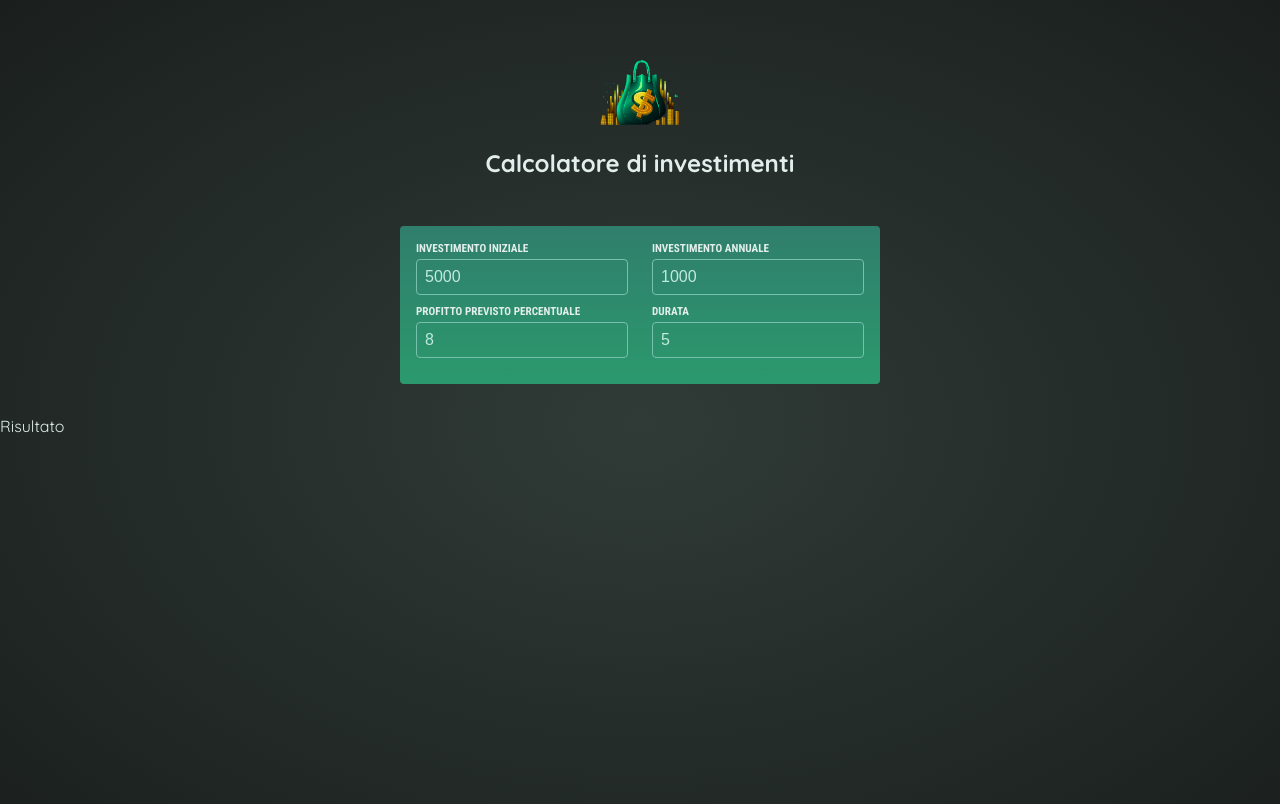
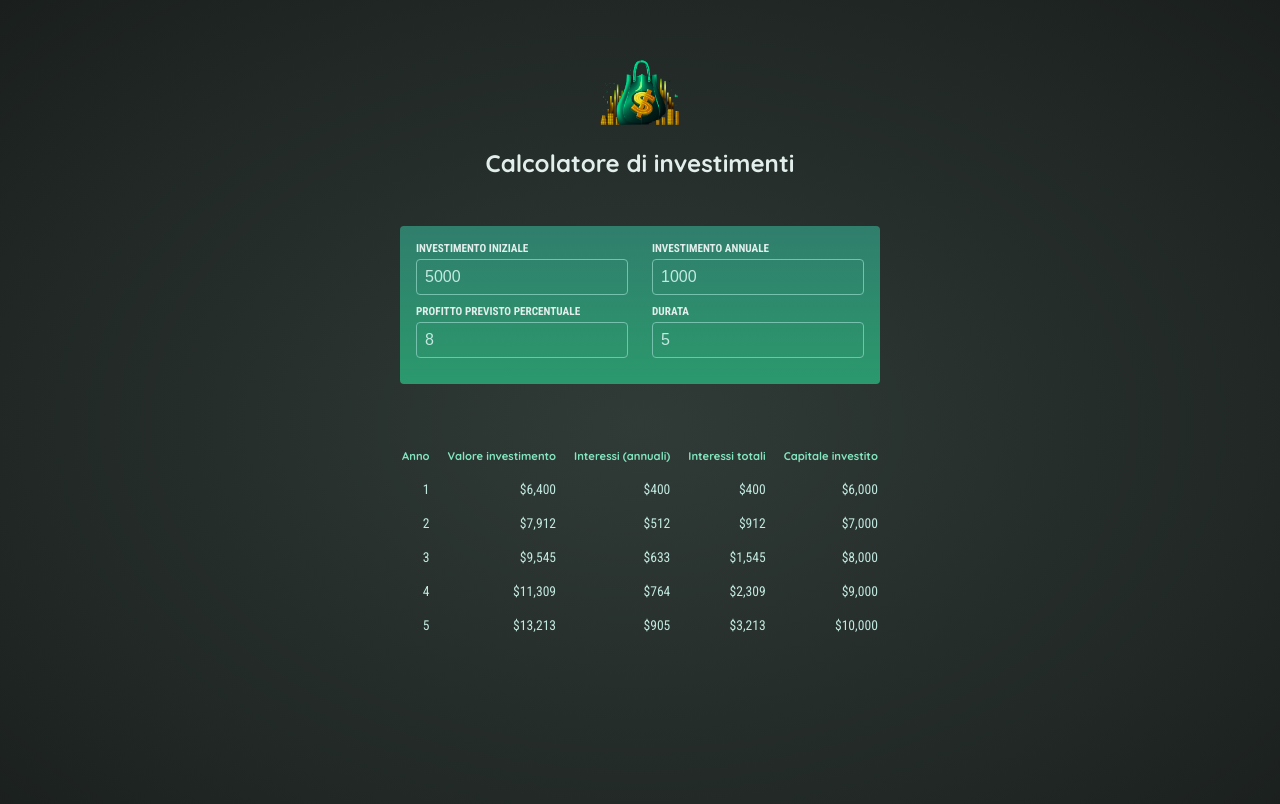
Before and after one commit to AleScla/react-investment-app, a React (Vite) app: page / in a window 1280 px wide. Shown: the top 804 px of the page. Built offline with nearby package versions, Linux system fonts and the light colour scheme.

Commit message:
Inserito component Results come da richiesta e stampate le row della table dinamicamente in base alla durata.

```diff
--- a/src/App.jsx
+++ b/src/App.jsx
@@ -11,13 +11,15 @@ function App() {
     expectedReturn: 8,
     duration: 5,
   })
+  let validation = userInput.duration > 0;
   function inputHandle(key, value){
     // il prevUserInput perchè in react è meglio non modificare direttamente
     // la variabile iniziale ma crearne una copia
     setUserInput(prevUserInput => {
       return {
         ...prevUserInput,
-        [key]: value, // sintassi di js per cambiare la singola coppia chiave/valore
+        [key]: +value, // sintassi di js per cambiare la singola coppia chiave/valore
+        //oltretutto, aggiungere "+" prima del valore, trasforma converte il valore da string a number
       }
 
     })
@@ -27,7 +29,7 @@ function App() {
     <>
       <Header/>
       <InputGroup inputHandle={inputHandle} userInput={userInput}/>
-      <ResultsTable userInput={userInput}/>
+      {validation ? <ResultsTable userInput={userInput}/> : <p className="center">Valore non valido, inserisci un valore superiore ad 1</p>}
     </>
   )
 }
--- a/src/components/InputGroup.jsx
+++ b/src/components/InputGroup.jsx
@@ -4,13 +4,13 @@ export default function InputGroup({inputHandle, userInput}){
             <div className="input-group">
                 <div>
                     <label>Investimento iniziale</label>
-                    <input type="number" required
+                    <input type="number" required min="1"
                     value={userInput.initialInvestment}
                     onChange={(event)=> inputHandle('initialInvestment', event.target.value)} />
                 </div>
                 <div>
                     <label>Investimento annuale</label>
-                    <input type="number" required
+                    <input type="number" required min="1"
                     value={userInput.annualInvestment}
                     onChange={(event)=> inputHandle('annualInvestment', event.target.value)}/>
                 </div>
@@ -18,13 +18,13 @@ export default function InputGroup({inputHandle, userInput}){
             <div className="input-group">
                 <div>
                     <label>Profitto previsto percentuale</label>
-                    <input type="number" required
+                    <input type="number" required min="1"
                     value={userInput.expectedReturn}
                     onChange={(event)=> inputHandle('expectedReturn', event.target.value)}/>
                 </div>
                 <div>
                     <label>Durata</label>
-                    <input type="number" required min='1'
+                    <input type="number" required min="1"
                     value={userInput.duration}
                     onChange={(event)=> inputHandle('duration', event.target.value)} />
                 </div>
--- a/src/components/ResultsTable.jsx
+++ b/src/components/ResultsTable.jsx
@@ -1,7 +1,36 @@
 import {calculateInvestmentResults, formatter} from '../util/investment'
 export default function ResultsTable({userInput}){
-    console.log(userInput)
+    const results = calculateInvestmentResults(userInput);
     return(
-        <p>Risultato</p>
+       <section>
+         <table id="result">
+            <thead>
+                <tr>
+                    <th>Anno</th>
+                    <th>Valore investimento</th>
+                    <th>Interessi (annuali)</th>
+                    <th>Interessi totali</th>
+                    <th>Capitale investito</th>
+                </tr>
+            </thead>
+            <tbody>
+                {
+                    results.map((singleResult => {
+                        const totalInterest = singleResult.valueEndOfYear - (singleResult.annualInvestment * singleResult.year) - userInput.initialInvestment;
+                        const totalInvested = userInput.initialInvestment + (singleResult.annualInvestment * singleResult.year)
+                        return (
+                            <tr key={singleResult.year}>
+                                <td>{singleResult.year}</td>
+                                <td>{formatter.format(singleResult.valueEndOfYear)}</td>
+                                <td>{formatter.format(singleResult.interest)}</td>
+                                <td>{formatter.format(totalInterest)}</td>
+                                <td>{formatter.format(totalInvested)}</td>
+                            </tr>
+                        )
+                    }))
+                }
+            </tbody>
+        </table>
+       </section>
     )
 }
```
